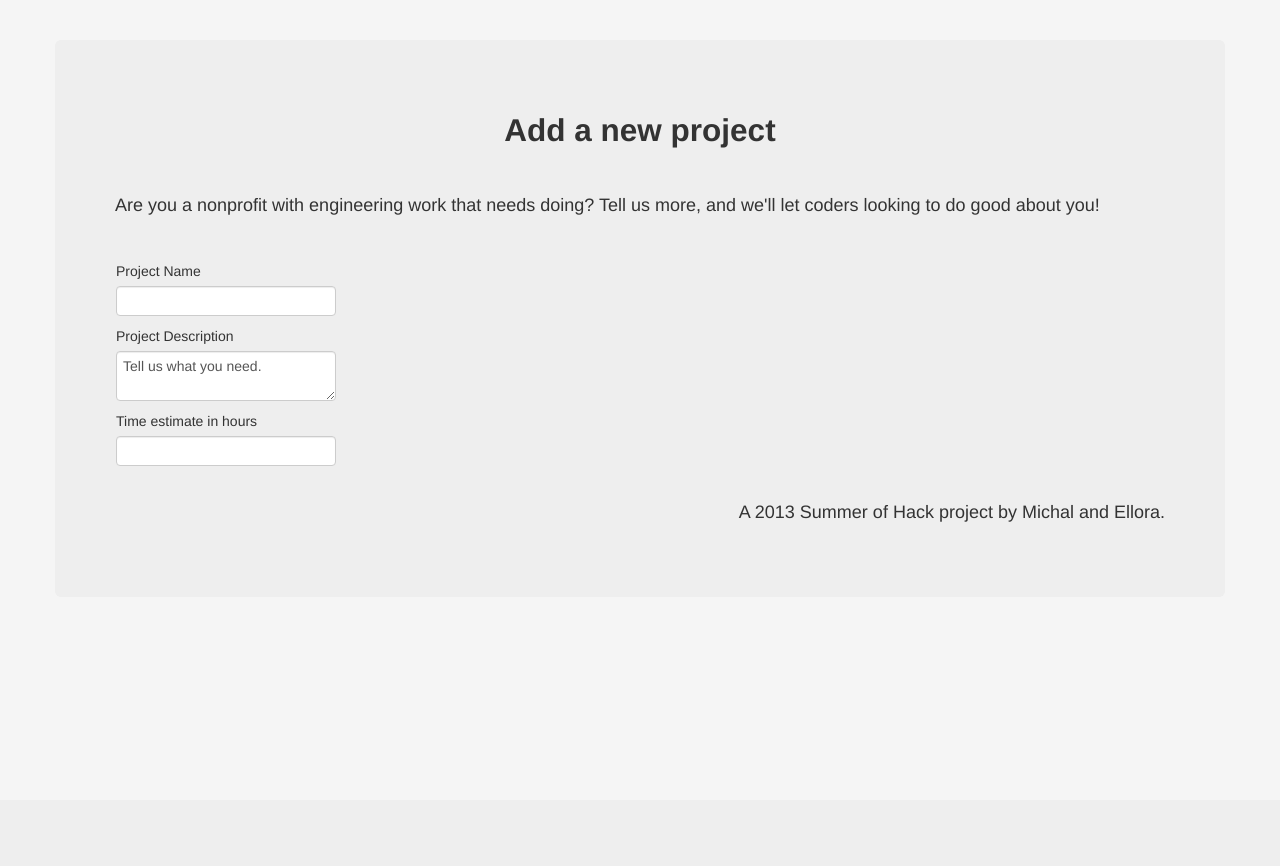
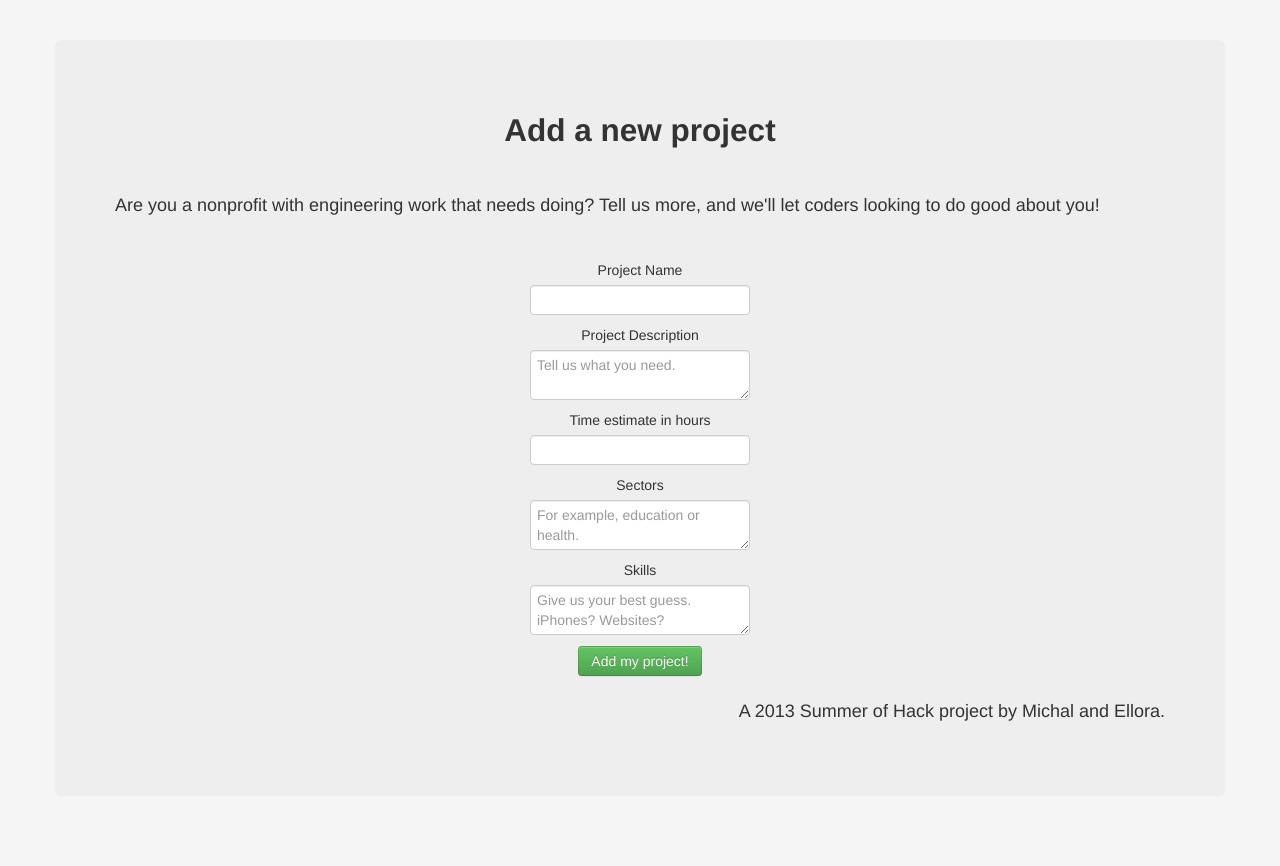
Before and after one commit to mic47/itfornonprofit, a Django app: page /itfornonprofits/addproject in a window 1280 px wide. Before the commit the page ends 522 px from the top, so only its background shows below. Run offline with Django 3.2, Linux system fonts and the light colour scheme.

Commit message:
finished add page

```diff
--- a/summerofhack/itfornonprofits/models.py
+++ b/summerofhack/itfornonprofits/models.py
@@ -11,6 +11,7 @@ class Sector(models.Model):
         return self.name
 
     name = models.CharField(max_length=200)
+
 class Project(models.Model):
     def __unicdode__(self):
         return self.name
--- a/summerofhack/itfornonprofits/templates/itfornonprofits/addproject.html
+++ b/summerofhack/itfornonprofits/templates/itfornonprofits/addproject.html
@@ -8,7 +8,7 @@
     <meta name="author" content="">
 
     <!-- Le styles -->
-    <link href="/static/itfornonprofits/bootstrap.css" rel="stylesheet">
+    <link href="/static/itfornonprofits/css/bootstrap.css" rel="stylesheet">
     <style type="text/css">
       body {
         padding-top: 40px;
@@ -42,7 +42,7 @@
       }
 
     </style>
-    <link href="/static/itfornonprofits/bootstrap-responsive.css" rel="stylesheet">
+    <link href="/static/itfornonprofits/css/bootstrap-responsive.css" rel="stylesheet">
 
     <!-- Fav and touch icons -->
     <link rel="apple-touch-icon-precomposed" sizes="144x144" href="../assets/ico/apple-touch-icon-144-precomposed.png">
@@ -62,23 +62,20 @@
         <br>
         <p>Are you a nonprofit with engineering work that needs doing? Tell us more, and we'll let coders looking to do good about you!</p>
           <br>
-  		<form action="{% url 'viewprojects' %}" method="post">
+  		<center><form action="{% url 'createprojectindb' %}" method="post">
 			{% csrf_token %}
-			<table>
-				<tr>
-					<td>
 						<label for="name">Project Name</label>
 						<input type="text" name="name" id="name" />
 						<label for="description">Project Description</label>
-						<textarea name="description" id="description">Tell us what you need.</textarea>
-						<label for="time">Time estimate in hours</label>
-						<input type="text" name="time" id="time" />
-					</td>
-					<td>
-					<td>
-				</tr>
-			</table>
-		</form>
+						<textarea name="description" id="description" placeholder="Tell us what you need."></textarea>
+						<label for="time_needed">Time estimate in hours</label>
+						<input type="text" name="time_needed" id="time_needed" />
+						<label for="sectors">Sectors</label>
+						<textarea name="sectors" id="description" placeholder="For example, education or health."></textarea>
+						<label for="skills">Skills</label>
+						<textarea name="skills" id="skills" placeholder="Give us your best guess. iPhones? Websites?"></textarea><br>
+						<button class="btn btn-success" type="submit">Add my project!</button>
+		</form></center>
         <p style="text-align:right">A 2013 Summer of Hack project by Michal and Ellora.</p>
       </div>
 
--- a/summerofhack/itfornonprofits/templates/itfornonprofits/index.html
+++ b/summerofhack/itfornonprofits/templates/itfornonprofits/index.html
@@ -8,7 +8,7 @@
     <meta name="author" content="">
 
     <!-- Le styles -->
-    <link href="/static/itfornonprofits/bootstrap.css" rel="stylesheet">
+    <link href="/static/itfornonprofits/css/bootstrap.css" rel="stylesheet">
     <style type="text/css">
       body {
         padding-top: 40px;
@@ -42,7 +42,7 @@
       }
 
     </style>
-    <link href="/static/itfornonprofits/bootstrap-responsive.css" rel="stylesheet">
+    <link href="/static/itfornonprofits/css/bootstrap-responsive.css" rel="stylesheet">
 
     <!-- Fav and touch icons -->
     <link rel="apple-touch-icon-precomposed" sizes="144x144" href="../assets/ico/apple-touch-icon-144-precomposed.png">
--- a/summerofhack/itfornonprofits/urls.py
+++ b/summerofhack/itfornonprofits/urls.py
@@ -5,5 +5,6 @@ from itfornonprofits import views
 urlpatterns = patterns('',
     url(r'^$', views.index, name='index'),
     url(r'^addproject$', views.addproject, name='addproject'),
+    url(r'^createprojectindb$', views.createprojectindb, name='createprojectindb'),
     url(r'^viewprojects$', views.viewprojects, name='viewprojects')
 )
--- a/summerofhack/itfornonprofits/views.py
+++ b/summerofhack/itfornonprofits/views.py
@@ -1,22 +1,48 @@
 from django.shortcuts import render
 from django.http import HttpResponse
-
+import datetime
 from itfornonprofits.models import Project
+from itfornonprofits.models import Sector
+from itfornonprofits.models import Skill
 
 def index(request):
     num_projects = len(Project.objects.all())
     context = {'num_projects': num_projects}
     return render(request, 'itfornonprofits/index.html', context)
 
-def addproject(request):
-   # f = ProjectForm(request.POST)
-   # new_project = f.save()
-    return render(request, 'itfornonprofits/addproject.html')
-
 def idx(d, v, default=None):
     if v in d:
         return d[v]
     return default
+
+def addproject(request):
+    return render(request, 'itfornonprofits/addproject.html')
+
+def createprojectindb(request):
+    p = Project(name=request.POST['name'], description=request.POST['description'], time_needed=request.POST['time_needed'], date_created=datetime.datetime.now())
+    p.save()
+    sectors = [x.strip() for x in str(idx(request.POST, 'sectors', '')).split(',')]
+    for sector in sectors:
+    	project_sector = Sector.objects.filter(name=sector)
+    	if (len(project_sector) == 0):
+    		project_sector = Sector()
+    		project_sector.name = sector
+    		project_sector.save()
+    	else:
+    		project_sector = project_sector[0]
+    	p.sectors.add(project_sector)
+    skills = [x.strip() for x in str(idx(request.POST, 'skills', '')).split(',')]
+    for skill in skills:
+    	project_skill = Skill.objects.filter(name=skill)
+    	if (len(project_skill) == 0):
+    		project_skill = Skill()
+    		project_skill.name = skill
+    		project_skill.save()
+    	else:
+    		project_skill = project_skill[0]
+    	p.skills.add(project_skill)
+
+    return render(request, 'itfornonprofits/viewprojects.html')
 
 def filter_list(wat, stuff):
     intersection = set(wat).intersection(set(stuff))
--- a/summerofhack/summerofhack/settings.py
+++ b/summerofhack/summerofhack/settings.py
@@ -12,7 +12,7 @@ MANAGERS = ADMINS
 DATABASES = {
     'default': {
         'ENGINE': 'django.db.backends.sqlite3', # Add 'postgresql_psycopg2', 'mysql', 'sqlite3' or 'oracle'.
-        'NAME': '/Users/michaln/SummerOfHack/itfornonprofit/summerofhack/db',                      # Or path to database file if using sqlite3.
+        'NAME': '/Users/elloraisrani/itfornonprofit/summerofhack/db',                      # Or path to database file if using sqlite3.
         # The following settings are not used with sqlite3:
         'USER': '',
         'PASSWORD': '',
```
Also changed, not shown: 9 other files.
